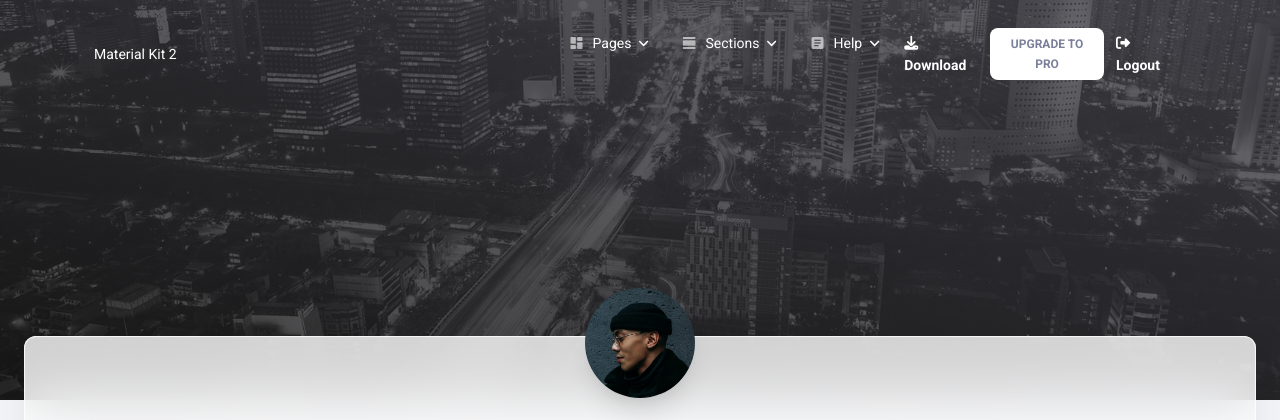
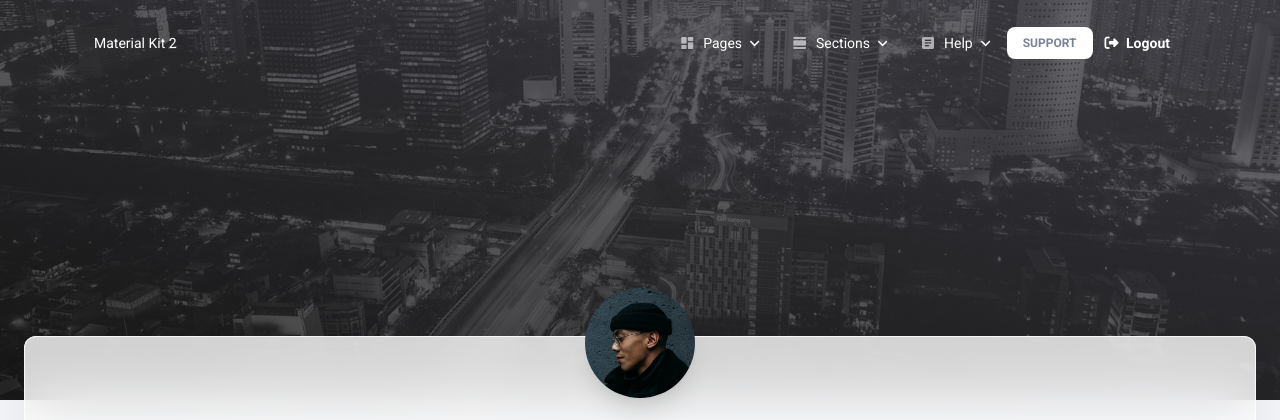
Before and after one commit to app-generator/sample-flask-mongo, a Flask app: page /author.html in a window 1280 px wide. Shown: the top 420 px of the page. Run offline with Flask 2, Linux system fonts and the light colour scheme; the visitor is signed in with stand-in values (Sample User, id 1); some libraries are stand-ins or nearby versions.

Commit message:
Code CleanUP (Minor)

```diff
--- a/apps/authentication/routes.py
+++ b/apps/authentication/routes.py
@@ -56,11 +56,13 @@ def login():
 
 @blueprint.route('/register', methods=['GET', 'POST'])
 def register():
+
     create_account_form = CreateAccountForm(request.form,instance=Users())
+
     if 'register' in request.form:
 
         username = request.form['username']
-        email = request.form['email']
+        email    = request.form['email']
         password = request.form['password']
 
         # Check usename exists
@@ -100,7 +102,6 @@ def logout():
     logout_user()
     return redirect(url_for('authentication_blueprint.login'))
 
-
 # Errors
 
 @login_manager.unauthorized_handler
--- a/apps/templates/accounts/login.html
+++ b/apps/templates/accounts/login.html
@@ -20,7 +20,7 @@
             <div class="card-header p-0 position-relative mt-n4 mx-3 z-index-2">
               <div class="bg-gradient-primary shadow-primary border-radius-lg py-3 pe-1">
                 <h4 class="text-white font-weight-bolder text-center mt-2 mb-0">
-                  Flask Material Kit
+                  Flask & MongoDB
                 </h4>
                 <div class="row mt-3">
                   <p class="mb-0 text-white text-center">
--- a/apps/templates/accounts/register.html
+++ b/apps/templates/accounts/register.html
@@ -20,7 +20,7 @@
             <div class="card-header p-0 position-relative mt-n4 mx-3 z-index-2">
               <div class="bg-gradient-primary shadow-primary border-radius-lg py-3 pe-1">
                 <h4 class="text-white font-weight-bolder text-center mt-2 mb-0">
-                  Flask Material Kit
+                  Flask & MongoDB
                 </h4>
                 <div class="row mt-3">
                   <p class="mb-0 text-white text-center">
--- a/apps/templates/includes/footer-auth.html
+++ b/apps/templates/includes/footer-auth.html
@@ -11,10 +11,10 @@
           <div class="col-12 col-md-6">
             <ul class="nav nav-footer justify-content-center justify-content-lg-end">
               <li class="nav-item">
-                <a href="https://github.com/app-generator/jinja-material-kit" class="nav-link text-white" target="_blank">Sources</a>
+                <a href="https://github.com/app-generator/sample-flask-mongo" class="nav-link text-white" target="_blank">Sources</a>
               </li>
               <li class="nav-item">
-                <a href="https://appseed.us/support" class="nav-link text-white" target="_blank">Support</a>
+                <a href="https://appseed.us/support/" class="nav-link text-white" target="_blank">Support</a>
               </li>
               <li class="nav-item">
                 <a href="https://appseed.us" class="nav-link text-white" target="_blank">AppSeed</a>
--- a/apps/templates/includes/footer.html
+++ b/apps/templates/includes/footer.html
@@ -4,7 +4,7 @@
       <div class=" row">
         <div class="col-md-3 mb-4 ms-auto">
           <div>
-            <a href="https://appseed.us/apps/flask-apps/flask-material-kit">
+            <a href="https://appseed.us/product/material-kit/flask/">
               <img src="/static/assets/img/logo-ct-dark.png" class="mb-3 footer-logo" alt="main_logo">
             </a>
             <h6 class="font-weight-bolder mb-4">Material Kit 2</h6>
--- a/apps/templates/includes/navigation-transparent.html
+++ b/apps/templates/includes/navigation-transparent.html
@@ -346,17 +346,13 @@
               </div>
             </ul>
           </li>
-          <li class="nav-item ms-lg-auto">
-            <a class="nav-link nav-link-icon me-2" href="https://appseed.us/apps/flask-apps/flask-material-kit" target="_blank">
-              <i class="fa fa-download me-1"></i>
-              <p class="d-inline text-sm z-index-1 font-weight-bold" data-bs-toggle="tooltip" data-bs-placement="bottom" title="Get Sources">Download</p>
-            </a>
-          </li>
+
           <li class="nav-item my-auto ms-3 ms-lg-0">
-            <a href="https://appseed.us/product/flask-material-kit2-pro" target="_blank" class="btn btn-sm  bg-white  mb-0 me-1 mt-2 mt-md-0">Upgrade to Pro</a>
+            <a href="https://appseed.us/support/" target="_blank" class="btn btn-sm  bg-white  mb-0 me-1 mt-2 mt-md-0">Support</a>
           </li>
 
           {% if current_user.is_authenticated %}
+
             <li class="nav-item ms-lg-auto">
               <a class="nav-link nav-link-icon me-2"
                 href="{{ url_for('authentication_blueprint.logout') }}">
@@ -364,6 +360,16 @@
                 <p class="d-inline text-sm z-index-1 font-weight-bold" data-bs-toggle="tooltip" data-bs-placement="bottom" title="Sign OUT">Logout</p>
               </a>
             </li>
+
+          {% else %}
+
+            <li class="nav-item ms-lg-auto">
+              <a class="nav-link nav-link-icon me-2" href="https://github.com/app-generator/sample-flask-mongo" target="_blank">
+                <i class="fa fa-download me-1"></i>
+                <p class="d-inline text-sm z-index-1 font-weight-bold" data-bs-toggle="tooltip" data-bs-placement="bottom" title="Get Sources">Download</p>
+              </a>
+            </li>
+
           {% endif %}
 
         </ul>
--- a/run.py
+++ b/run.py
@@ -34,7 +34,6 @@ if not DEBUG:
 if DEBUG:
     app.logger.info('DEBUG            = ' + str(DEBUG)             )
     app.logger.info('Page Compression = ' + 'FALSE' if DEBUG else 'TRUE' )
-    # app.logger.info('DBMS             = ' + app_config.SQLALCHEMY_DATABASE_URI)
     app.logger.info('ASSETS_ROOT      = ' + app_config.ASSETS_ROOT )
 
 if __name__ == "__main__":
```
Also changed, not shown: apps/__init__.py (+0 -14 lines), apps/templates/includes/navigation-light.html (+12 -7 lines), apps/templates/includes/navigation.html (+13 -7 lines), README.md, 1 other file.
